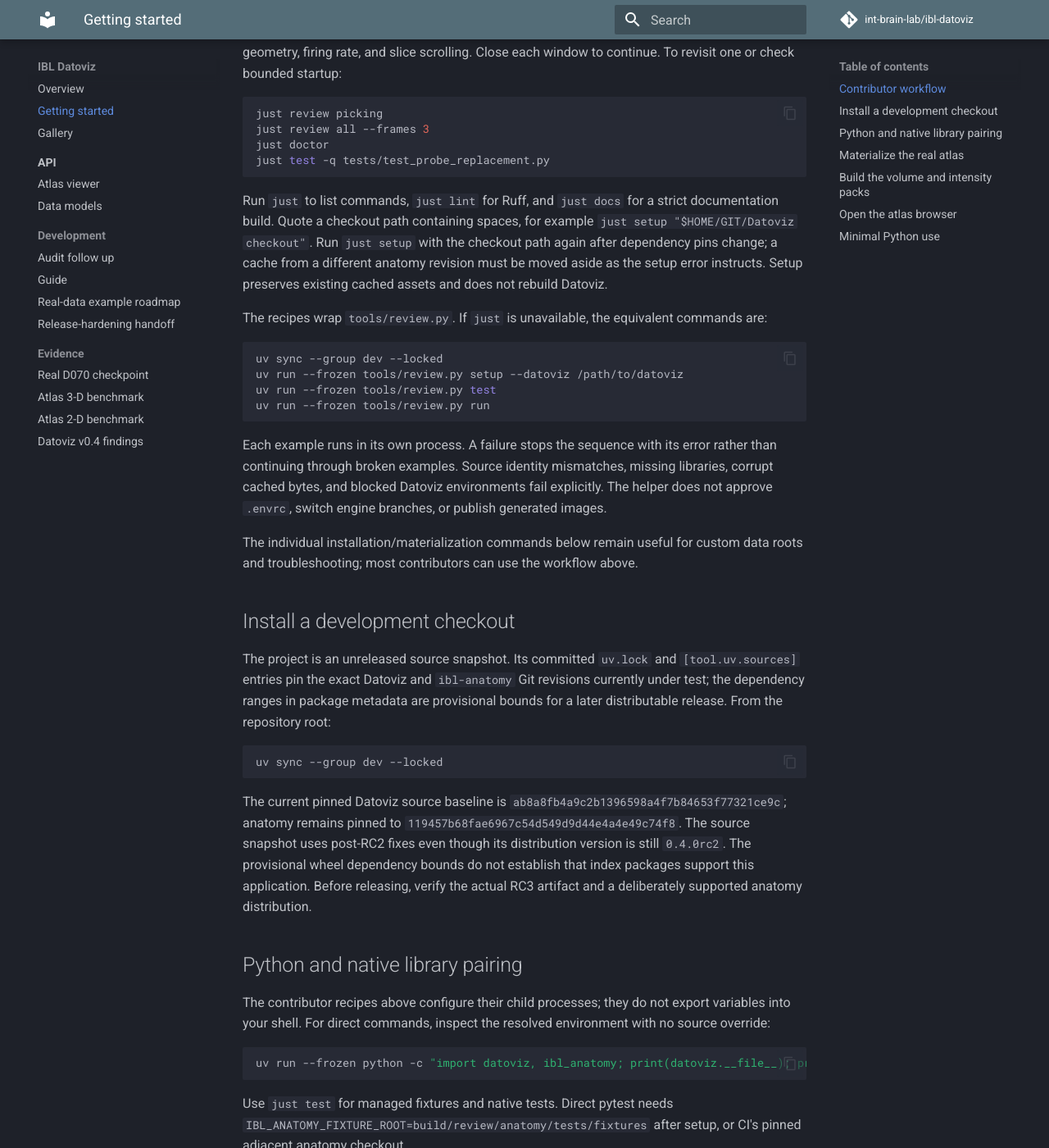
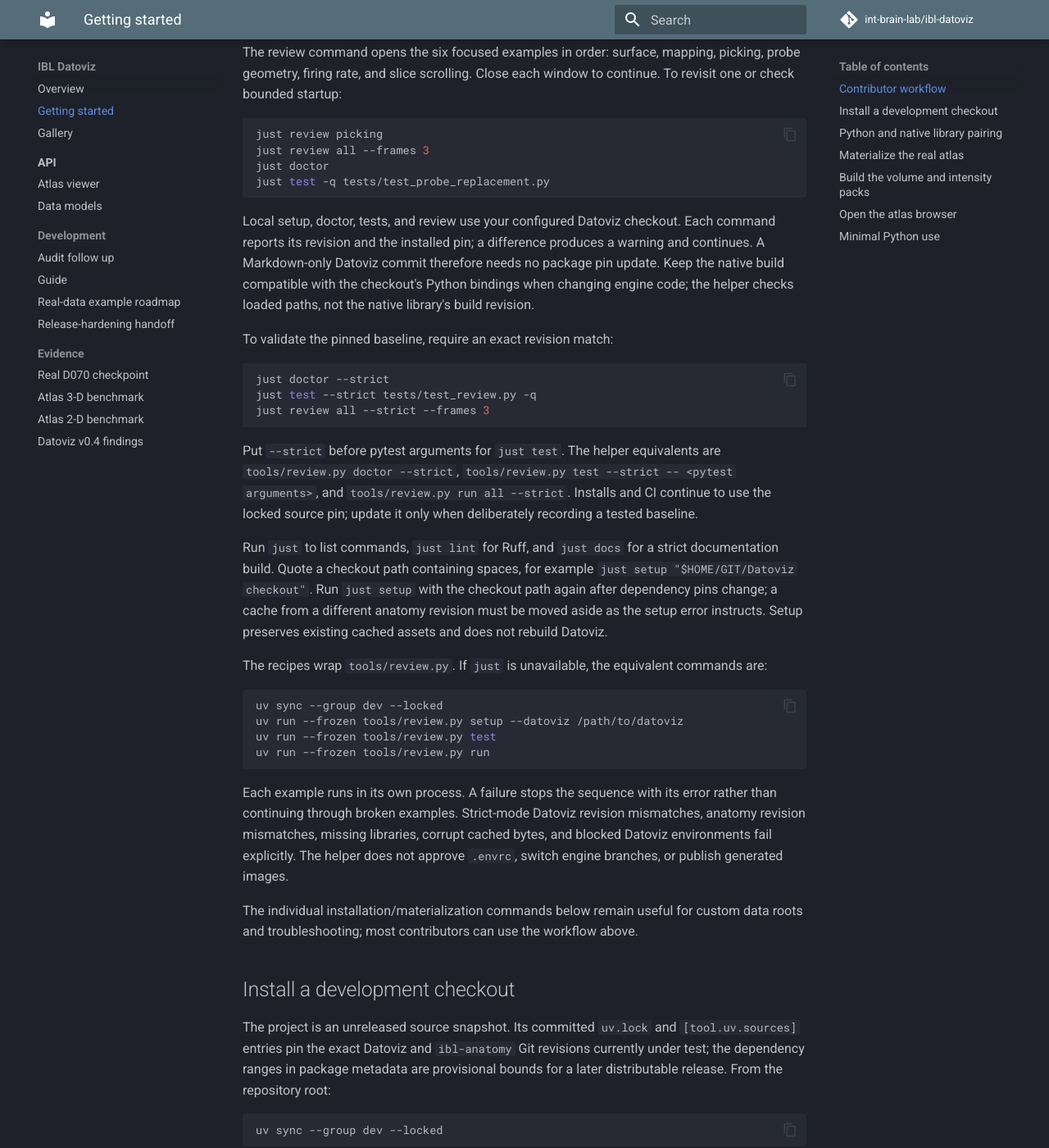
Before and after one commit to int-brain-lab/ibl-datoviz, an MkDocs documentation site: the page built from docs/getting-started.md, in a window 1280 px wide and 1400 px high, scrolled down 1094 px. Shown: the whole window at 82% size. Built offline with MkDocs 1.6.1 and Material for MkDocs 9.7.7, drawn with Linux system fonts in a browser that asks for light colours; comment, search, counter and statistics services are not loaded; some of the changed text lies outside the part shown.

Commit message:
Allow local Datoviz revisions with optional strict validation

````diff
--- a/docs/getting-started.md
+++ b/docs/getting-started.md
@@ -2,7 +2,7 @@
 
 ## Contributor workflow
 
-Datoviz is a separate prerequisite: clone and build its tested source baseline and establish its
+Datoviz is a separate prerequisite: clone and build your chosen local checkout and establish its
 working Vulkan/MoltenVK environment. This package does not build or change that native checkout.
 Install `just` and `uv` on your machine. On macOS, `brew install just uv` installs both; on
 Linux, use their official [just installation instructions](https://github.com/casey/just#installation)
@@ -18,7 +18,7 @@ just review
 `just setup` installs the locked development dependencies, records your Datoviz path in ignored
 `build/review/config.json`, discovers its native build (`libdatoviz.dylib` on macOS, `libdatoviz.so`
 on Linux), and checks the actual imported Python module
-and loaded library against the tested pairing. If the checkout has `.envrc` and `direnv` is installed,
+and loaded library against the configured checkout. If the checkout has `.envrc` and `direnv` is installed,
 it uses `direnv exec` automatically; allow/configure that environment while setting up Datoviz.
 Otherwise it inherits your already working runtime environment. For these recipes, no package-side
 `PYTHONPATH`, `DATOVIZ_LIBRARY`, adjacent anatomy checkout, or Fractal connection is required.
@@ -53,6 +53,25 @@ just doctor
 just test -q tests/test_probe_replacement.py
 ```
 
+Local setup, doctor, tests, and review use your configured Datoviz checkout. Each command reports
+its revision and the installed pin; a difference produces a warning and continues. A Markdown-only
+Datoviz commit therefore needs no package pin update. Keep the native build compatible with the
+checkout's Python bindings when changing engine code; the helper checks loaded paths, not the
+native library's build revision.
+
+To validate the pinned baseline, require an exact revision match:
+
+```bash
+just doctor --strict
+just test --strict tests/test_review.py -q
+just review all --strict --frames 3
+```
+
+Put `--strict` before pytest arguments for `just test`. The helper equivalents are
+`tools/review.py doctor --strict`, `tools/review.py test --strict -- <pytest arguments>`,
+and `tools/review.py run all --strict`. Installs and CI continue to use the locked source pin;
+update it only when deliberately recording a tested baseline.
+
 Run `just` to list commands, `just lint` for Ruff, and `just docs` for a strict documentation build.
 Quote a checkout path containing spaces, for example `just setup "$HOME/GIT/Datoviz checkout"`.
 Run `just setup` with the checkout path again after dependency pins change; a cache from a different
@@ -69,8 +88,8 @@ uv run --frozen tools/review.py run
 ```
 
 Each example runs in its own process. A failure stops the sequence with its error rather than
-continuing through broken examples. Source identity mismatches, missing libraries, corrupt cached
-bytes, and blocked Datoviz environments fail explicitly. The helper does not approve `.envrc`,
+continuing through broken examples. Strict-mode Datoviz revision mismatches, anatomy revision mismatches, missing libraries, corrupt
+cached bytes, and blocked Datoviz environments fail explicitly. The helper does not approve `.envrc`,
 switch engine branches, or publish generated images.
 
 The individual installation/materialization commands below remain useful for custom data roots and
````
Also changed, not shown: AGENTS.md (+4 -2 lines), README.md (+5 -2 lines), docs/NEXT_STEPS.md (+20 -0 lines), docs/development.md (+3 -1 lines), 3 other files.
